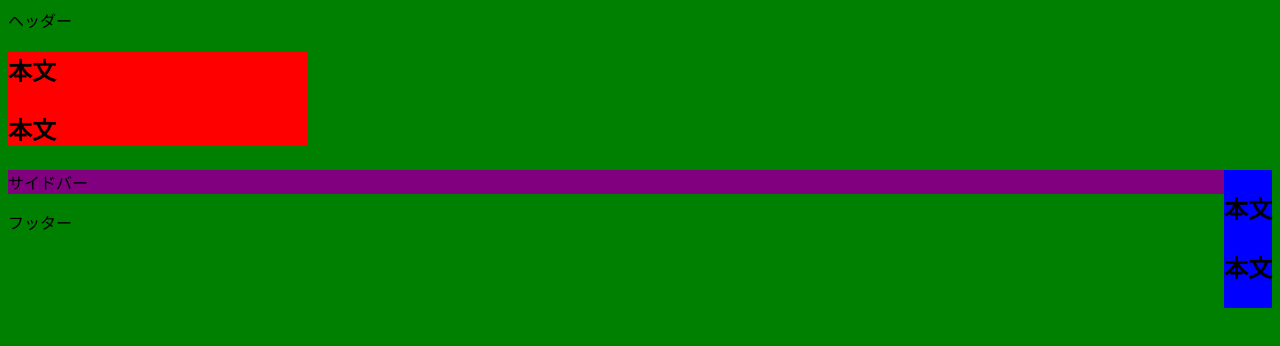
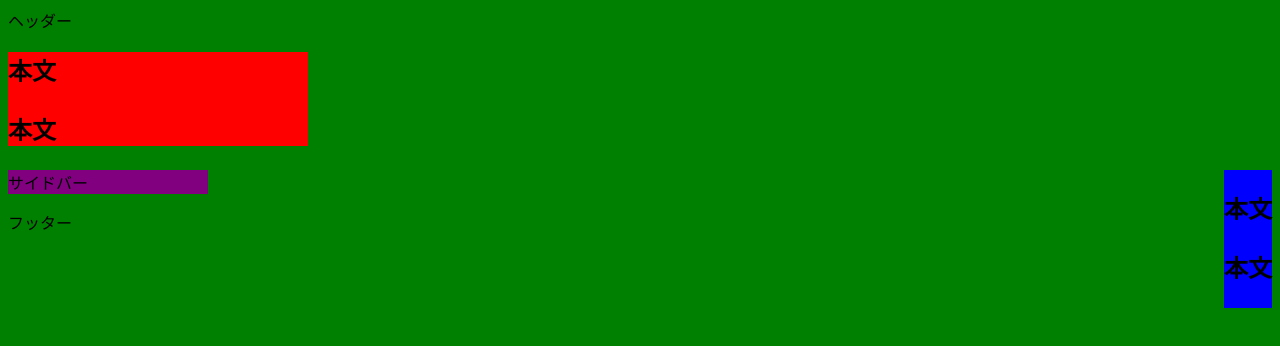
Before and after one commit to kinoshitakazuki/2016web1-7, a plain HTML site: page index.html in a window 1280 px wide. Drawn offline with Linux system fonts and the light colour scheme.

Commit message:
Update default.css

```diff
--- a/css/default.css
+++ b/css/default.css
@@ -20,4 +20,5 @@ background-color:green;
   }
   aside{
     background-color:purple;
+ width :200;
   }
```
